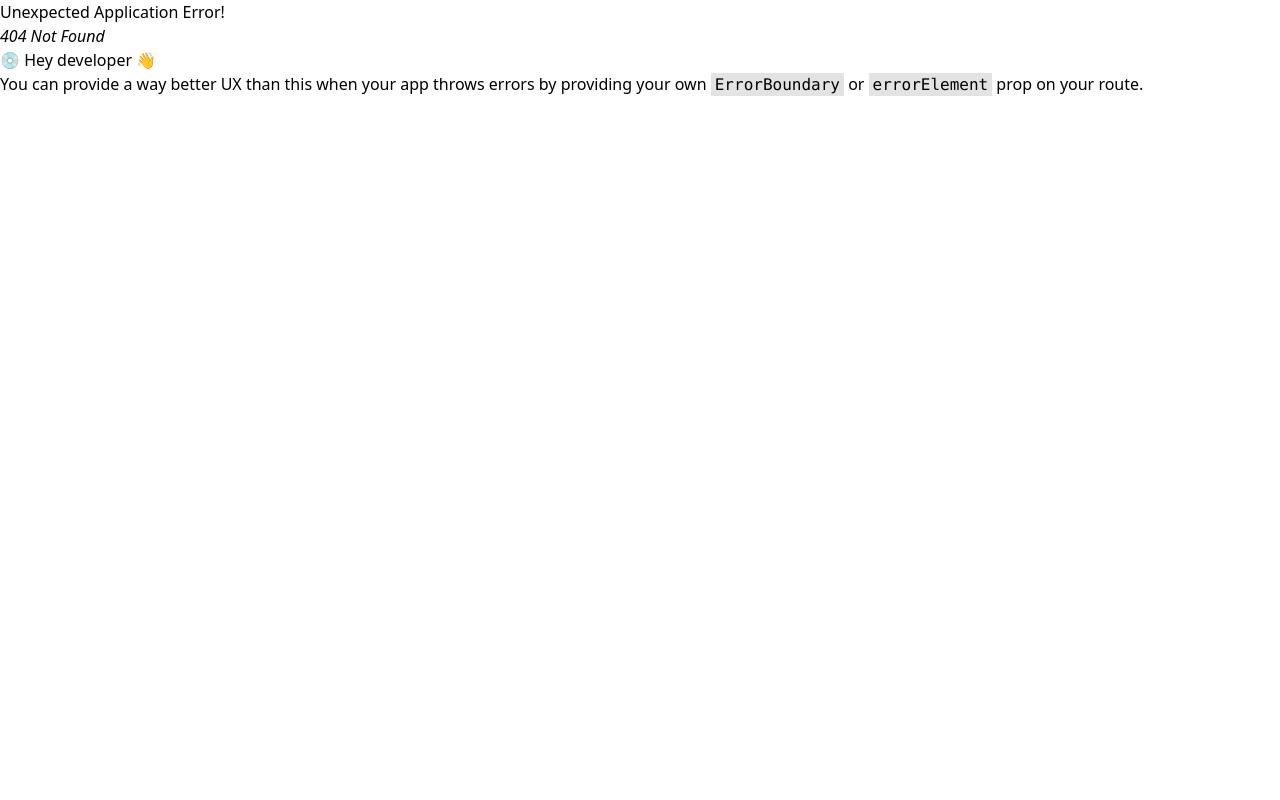
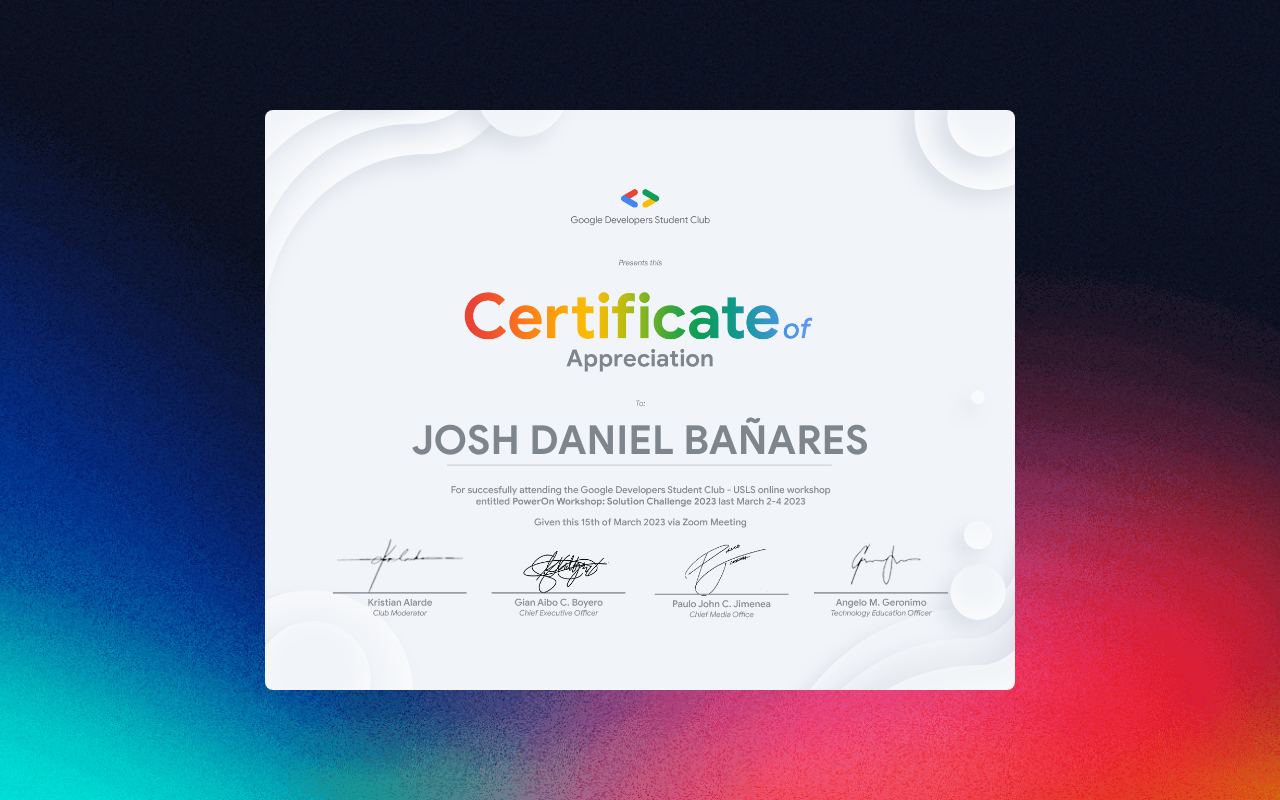
Before and after one commit to gdsc-usls/power-on, a React (Vite) app: page /certificate/1 in a window 1280 px wide. Before the commit this address had no page. Built offline with nearby package versions, Linux system fonts and the light colour scheme.

Commit message:
feat: add certificate as children route

```diff
--- /dev/null
+++ b/src/routes/certificate.tsx
@@ -0,0 +1,18 @@
+import Tilt from "react-parallax-tilt";
+
+export const Certificate = () => {
+  return (
+    <Tilt gyroscope className="z-10">
+      <div className="md:w-[750px] sm:w-[600px] w-[420px] relative rounded-lg grid place-items-center overflow-hidden">
+        <p className="absolute font-google md:text-[40px] text-lg sm:text-[30px] text-[#7f858c] font-bold md:mt-20 sm:mt-16 mt-12">
+          JOSH DANIEL BAÑARES
+        </p>
+        <img
+          className="w-full pointer-events-none h-full object-cover"
+          src="/assets/poweron_cert.png"
+          alt="PowerOn Certificate"
+        />
+      </div>
+    </Tilt>
+  );
+};
--- /dev/null
+++ b/src/routes/index.ts
@@ -0,0 +1,2 @@
+export * from "./root";
+export * from "./certificate";
--- /dev/null
+++ b/src/routes/root.tsx
@@ -0,0 +1,15 @@
+import { Outlet } from "react-router-dom";
+
+export const Root = () => {
+  return (
+    <div className="bg-slate-900 min-h-screen flex flex-col relative items-center justify-center">
+      <Outlet />
+
+      <img
+        className="w-full h-full object-cover absolute bottom-0"
+        src="/assets/gradient.png"
+        alt="gradient background"
+      />
+    </div>
+  );
+};
```
Also changed, not shown: src/main.tsx (+9 -3 lines).
